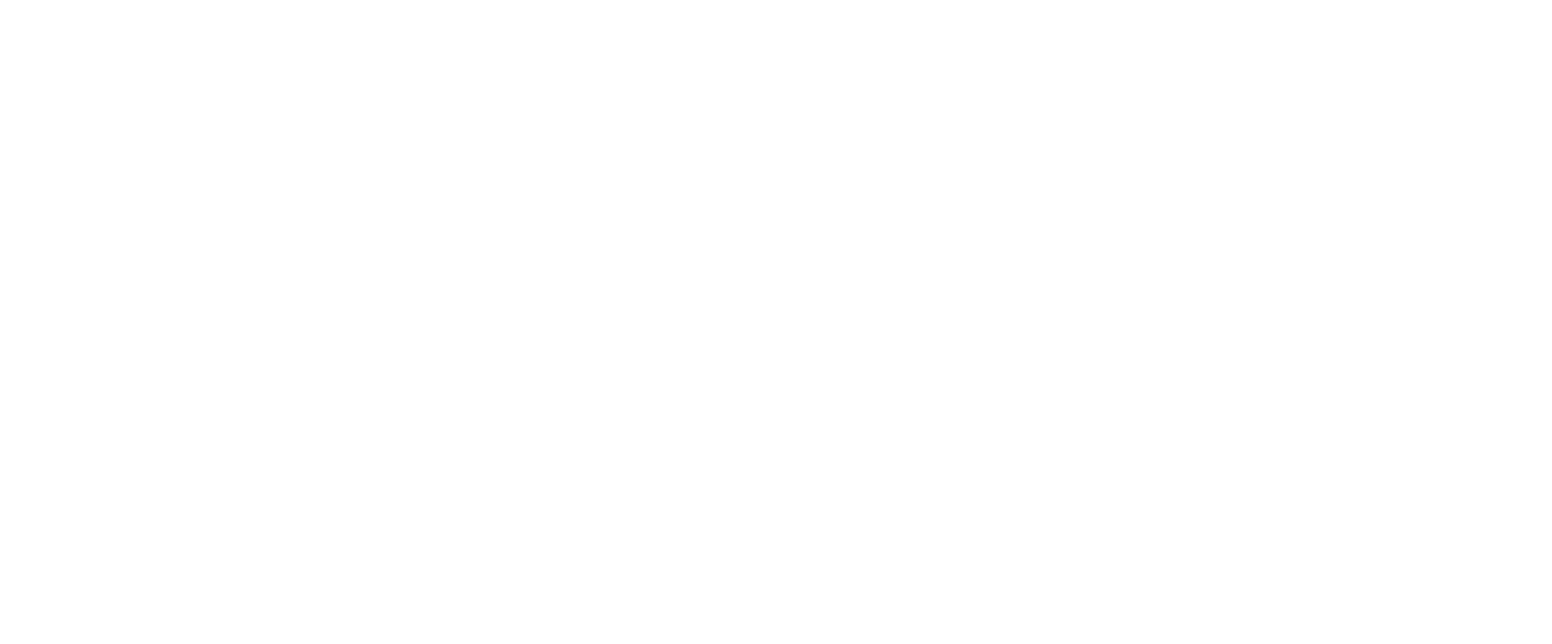
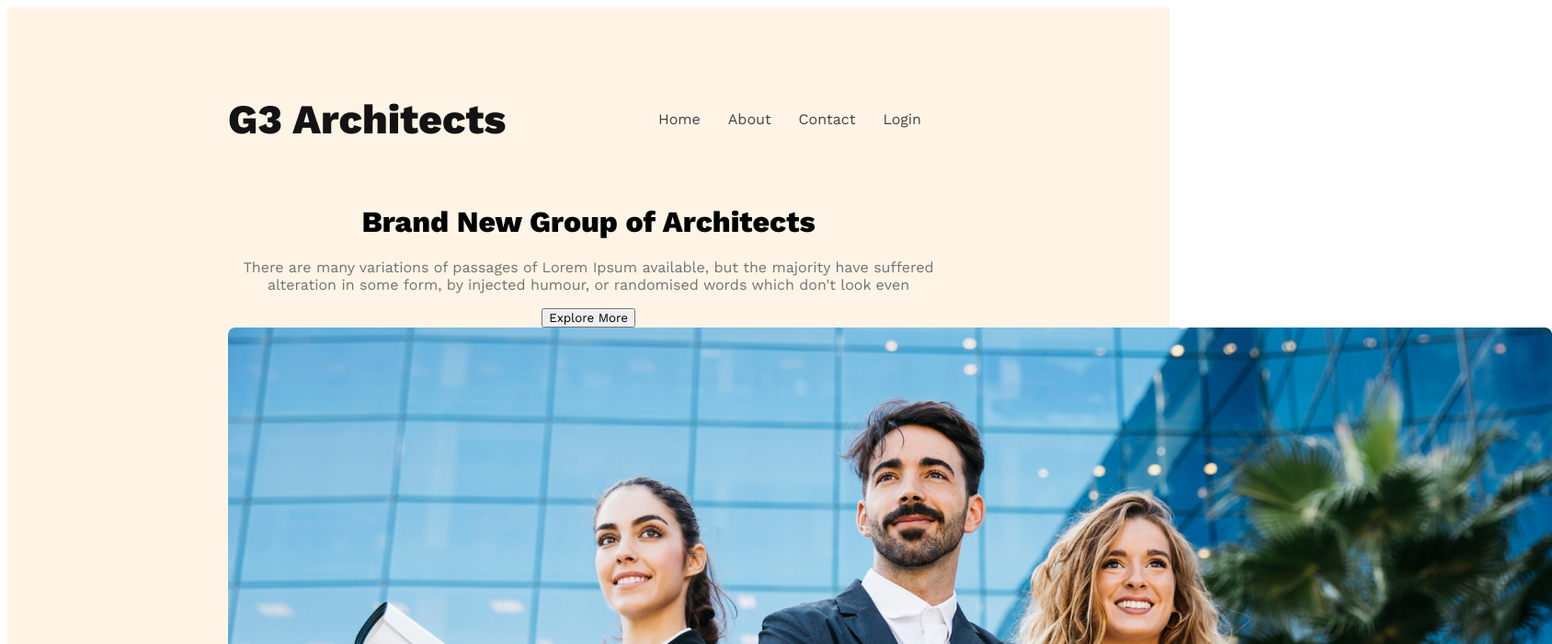
Before and after one commit to ANTORAHMED1/g3-architects-webside, a plain HTML site: page index.html in a window 1280 px wide. Shown: the top 700 px of the page at 92% size, 1688 px wide, since content can reach past the window. Drawn offline with nearby package versions, Linux system fonts and the light colour scheme.

Commit message:
banner content added

```diff
--- a/index.html
+++ b/index.html
@@ -7,6 +7,32 @@
     <link rel="stylesheet" href="styles/architect.css">
 </head>
 <body>
+    <header>
+        <nav>
+            <h3 class="nav-title">G3 Architects</h3>
+            <ul>
+                <li><a href="">Home</a></li>
+                <li><a href="">About</a></li>
+                <li><a href="">Contact</a></li>
+                <li><a href="">Login</a></li>
+            </ul>
+        </nav>
+        <div class="banner">
+            <div class="banner-content">
+                <h1>Brand New Group of Architects </h1>
+                 <p class="banner-description">There are many variations of passages of Lorem Ipsum available, but the majority have suffered alteration in some form, by injected humour, or randomised words which don't look even </p>
+                <button class="btn-primary">Explore More</button>
+            </div>
+             <img src="images/banner.png" alt="">
+        </div>
+
+    </header>
+    <main>
+
+    </main>
+    <footer>
+
+    </footer>
 
 </body>
 </html>
--- a/styles/architect.css
+++ b/styles/architect.css
@@ -0,0 +1,48 @@
+
+@import url('https://fonts.googleapis.com/css2?family=Lato:wght@700;900&family=Open+Sans:wght@400;700;800&family=Work+Sans:wght@200;400;600;800&display=swap');
+*{
+    font-family: 'Lato', sans-serif;
+font-family: 'Open Sans', sans-serif;
+font-family: 'Work Sans', sans-serif;
+}
+header{
+background: rgba(255, 144, 14, 0.10);
+padding: 50px 240px;
+}
+nav{
+    display: flex;
+    justify-content: space-between;
+    align-items: center;
+}
+.nav-title{
+    font-size: 2.8rem;
+    font-weight: 700;
+    color: #131313;
+
+}
+nav > ul {
+    display: flex;
+}
+nav li{
+    list-style: none;
+    margin-right: 30px;
+    font-weight: 500;
+    font-size: 1rem;
+}
+nav li a{
+    text-decoration: none;
+    color: #424242;
+}
+.banner-content{
+    max-width: 800px;
+    text-align: center;
+    margin: 0 auto;
+}
+.banner-title{
+    font-size: 4rem;
+    font-weight: 700;
+    color: #131313;
+}
+.banner-description{
+    color: #727272;
+}
```
